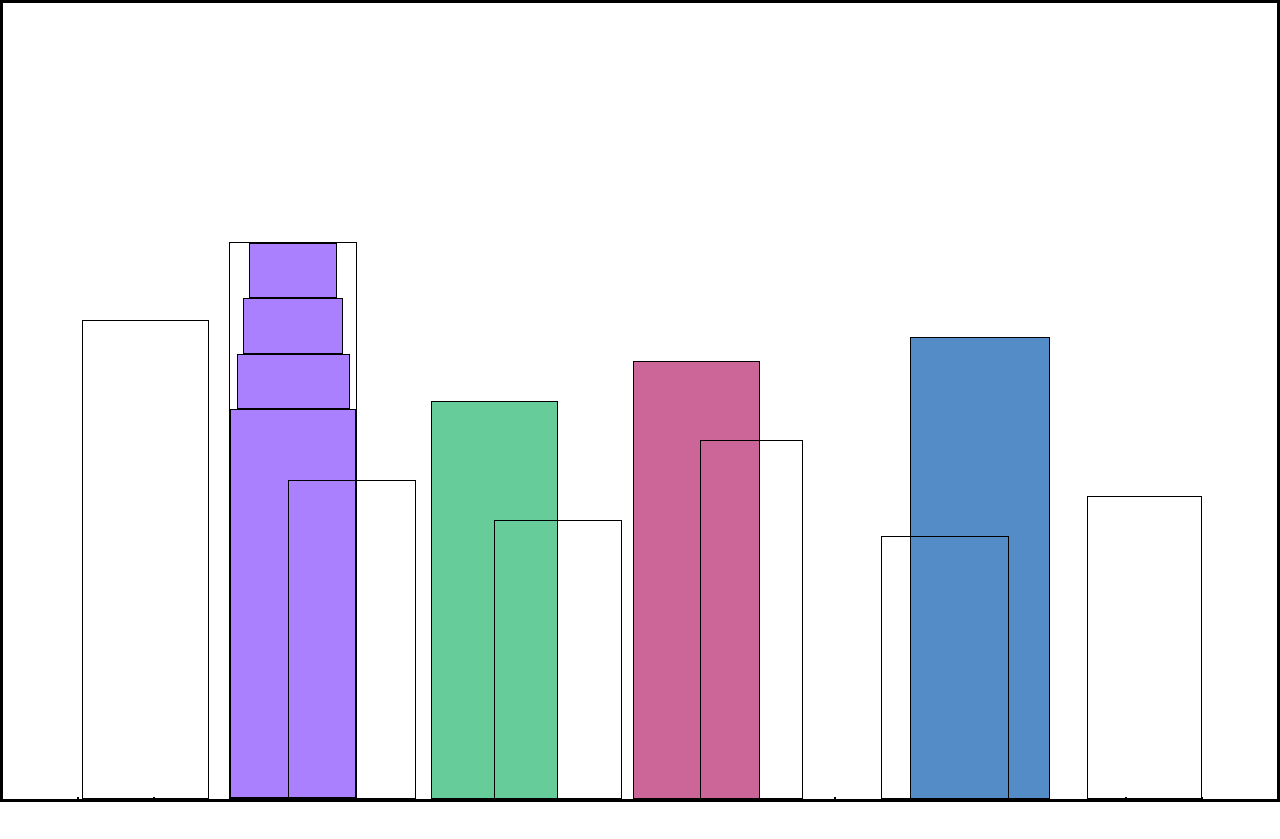
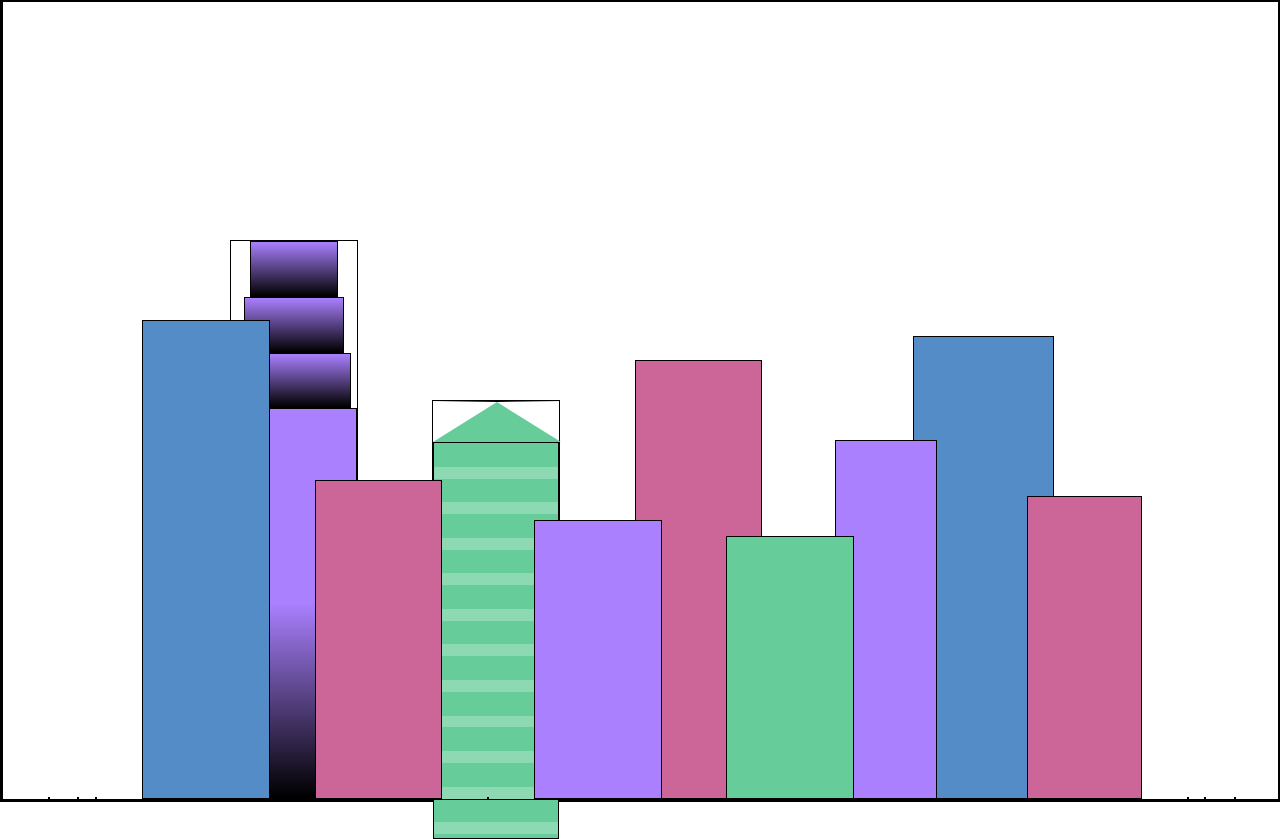
Before and after one commit to imnomee/FCC-Responsive-CSS-Variables, a plain HTML site: page index.html in a window 1280 px wide. Before the commit the page ends 802 px from the top, so only its background shows below. Drawn offline with Linux system fonts and the light colour scheme.

Commit message:
foreground middle

```diff
--- a/index.html
+++ b/index.html
@@ -10,12 +10,15 @@
             <div class=""></div>
             <div class=""></div>
             <div class="bb1">
-                <div class="bb1a"></div>
-                <div class="bb1b"></div>
-                <div class="bb1c"></div>
+                <div class="bb1a bb1-window"></div>
+                <div class="bb1b bb1-window"></div>
+                <div class="bb1c bb1-window"></div>
                 <div class="bb1d"></div>
             </div>
-            <div class="bb2"></div>
+            <div class="bb2">
+                <div class="bb2a"></div>
+                <div class="bb2b"></div>
+            </div>
             <div class="bb3"></div>
             <div class=""></div>
             <div class="bb4"></div>
@@ -23,12 +26,17 @@
             <div class=""></div>
         </div>
         <div class="foreground-buildings">
+            <div class=""></div>
+            <div class=""></div>
             <div class="fb1"></div>
             <div class="fb2"></div>
+            <div class=""></div>
             <div class="fb3"></div>
             <div class="fb4"></div>
             <div class="fb5"></div>
             <div class="fb6"></div>
+            <div class=""></div>
+            <div class=""></div>
         </div>
     </body>
 </html>
--- a/styles.css
+++ b/styles.css
@@ -9,6 +9,9 @@
     --building-color2: #66cc99;
     --building-color3: #cc6699;
     --building-color4: #538cc6;
+    --window-color1: black;
+    --window-color2: #8cd9b3;
+    --window-color3: #d98cb3;
 }
 * {
     border: 1px solid black;
@@ -21,7 +24,12 @@ body {
     overflow: hidden;
 }
 
-.background-buildings {
+/* BACKGROUND BUILDINGS - "bb" stands for "background building" */
+
+.background-buildings,
+.foreground-buildings {
+    position: absolute;
+    top: 0;
     /* setting 100% width and height of its parent */
     width: 100%;
     height: 100%;
@@ -37,10 +45,48 @@ body {
     flex-direction: column;
     align-items: center;
 }
+/*
+Gradients in CSS are a way to transition between colors
+across the distance of an element.
+They are applied to the background property and the syntax looks like this:
+
+gradient-type(
+  color1,
+  color2
+);
+In the example, color1 is solid at the top, color2 is solid at the bottom,
+and in between it transitions evenly from one to the next.
+
+Gradients can use as many colors as you want like this:
+
+gradient-type(
+  color1,
+  color2,
+  color3
+);
+
+You can specify where you want a gradient transition to complete
+by adding it to the color like this:
+
+gradient-type(
+  color1,
+  color2 20%,
+  color3
+);
+
+Gradient transitions often gradually change from one color to another. You can make the change a solid line like this:
+
+linear-gradient(
+  var(--first-color) 0%,
+  var(--first-color) 40%,
+  var(--second-color) 40%,
+  var(--second-color) 80%
+);
+
+*/
 .bb1a {
     width: 70%;
-    height: 10%;
-    /* o use a variable,
+    /* To use a variable,
     put the variable name in parentheses
     with var in front of them like this:
 
@@ -48,22 +94,30 @@ body {
 
     Whatever value you gave the variable will be applied
     to whatever property you use it on. */
-    background-color: var(--building-color1);
+    /* background-color: var(--building-color1); */
+}
+.bb1-window {
+    height: 10%;
+    background: linear-gradient(var(--building-color1), var(--window-color1));
 }
 .bb1b {
     width: 80%;
-    height: 10%;
-    background-color: var(--building-color1);
+    /* height: 10%;
+    background-color: var(--building-color1); */
 }
 .bb1c {
     width: 90%;
-    height: 10%;
-    background-color: var(--building-color1);
+    /* height: 10%;
+    background-color: var(--building-color1); */
 }
 .bb1d {
     width: 100%;
     height: 70%;
-    background-color: var(--building-color1);
+    /* background-color: var(--building-color1); */
+    background: linear-gradient(
+        /* orange, */ var(--building-color1) 50%,
+        var(--window-color1)
+    );
 }
 
 .bb2 {
@@ -75,7 +129,29 @@ body {
     var(--variable-name, fallback-value)
 
     */
-    background-color: var(--building-color2);
+    /* background-color: var(--building-color2); */
+}
+.bb2a {
+    /* margin: auto; */
+    /* width: 5vw; */
+    /* height: 5vw; */
+    /* border-top: 1vw solid #000; */
+    /* border-bottom: 1vw solid #000; */
+    border-bottom: 5vh solid var(--building-color2);
+    /* border-left: 5vw solid #999; */
+    border-left: 5vw solid transparent;
+    /* border-right: 5vw solid #999; */
+    border-right: 5vw solid transparent;
+}
+.bb2b {
+    width: 100%;
+    height: 100%;
+    background: repeating-linear-gradient(
+        var(--building-color2) 0%,
+        var(--building-color2) 6%,
+        var(--window-color2) 6%,
+        var(--window-color2) 9%
+    );
 }
 .bb3 {
     width: 10%;
@@ -96,6 +172,8 @@ putting your variables there will make them usable everywhere. */
     background-color: var(--building-color4);
 }
 
+/* FOREGROUND BUILDINGS - "fb" stands for "foreground building" */
+/*
 .foreground-buildings {
     width: 100%;
     height: 100%;
@@ -104,29 +182,44 @@ putting your variables there will make them usable everywhere. */
     display: flex;
     align-items: flex-end;
     justify-content: space-evenly;
-}
+} */
 
 .fb1 {
     width: 10%;
     height: 60%;
+    background-color: var(--building-color4);
 }
+
 .fb2 {
     width: 10%;
     height: 40%;
+    background-color: var(--building-color3);
 }
+
 .fb3 {
     width: 10%;
     height: 35%;
+    background-color: var(--building-color1);
 }
+
 .fb4 {
     width: 8%;
     height: 45%;
+    background-color: var(--building-color1);
+    position: relative;
+    left: 10%;
 }
+
 .fb5 {
     width: 10%;
     height: 33%;
+    background-color: var(--building-color2);
+    position: relative;
+    right: 10%;
 }
+
 .fb6 {
     width: 9%;
     height: 38%;
+    background-color: var(--building-color3);
 }
```
